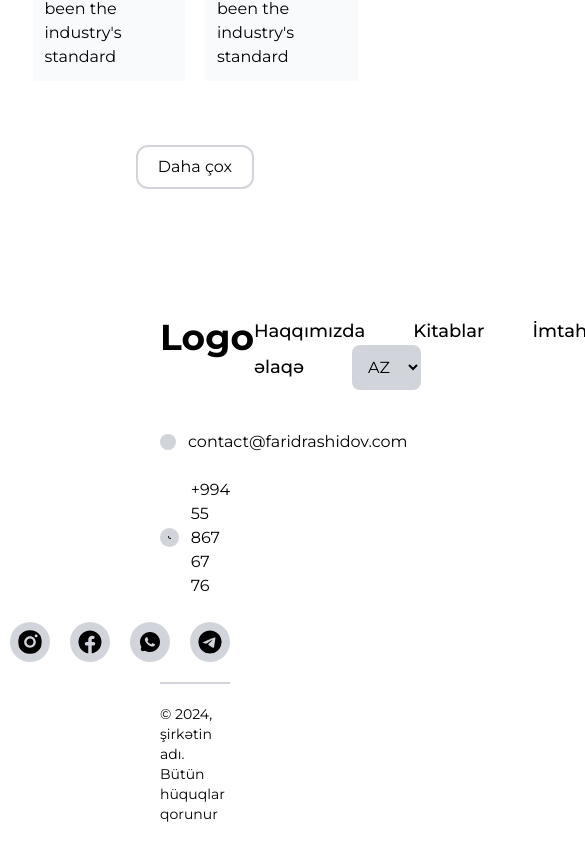
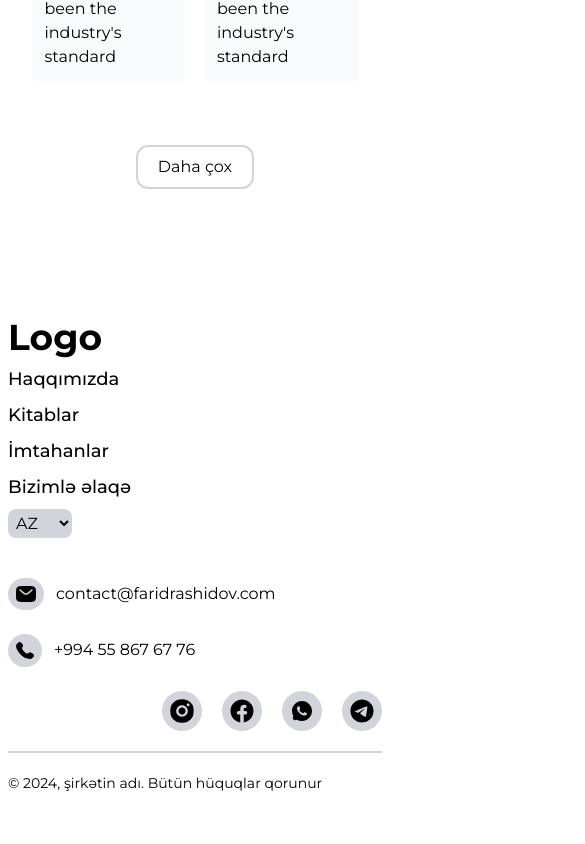
Before and after one commit to imrashidov/task-166, a React (Vite) app in the folder task-166/: page / in a window 390 px wide. Shown: the part 9744-10588 px from the top of the page, 585 px wide, since content can reach past the window. After the commit the page ends 10557 px from the top, so only its background shows below. Built offline with nearby package versions, Linux system fonts and the light colour scheme.

Commit message:
Fix: Styling Footer component for mobile

```diff
--- a/task-166/src/components/Footer.jsx
+++ b/task-166/src/components/Footer.jsx
@@ -19,12 +19,12 @@ export default function Footer() {
     { icon: telegram, alt: "Telegram" },
   ];
   return (
-    <div className="px-40">
-      <div className="flex justify-between mb-10">
+    <div className="px-40 max-md:px-2">
+      <div className="flex justify-between mb-10 max-md:flex-col">
         <a href="/" className="font-bold text-4xl ">
           Logo
         </a>
-        <nav>
+        <nav className="max-md:flex max-md:flex-col max-md:gap-2 max-md:mt-2">
           {Links.map((item) => (
             <a
               href={item.link}
@@ -34,7 +34,7 @@ export default function Footer() {
               {item.name}
             </a>
           ))}
-          <select className="bg-gray-300 rounded-lg p-3 dropdown-toggle">
+          <select className="bg-gray-300 rounded-lg p-3 max-md:p-1 dropdown-toggle max-md:w-16">
             <option value="AZ">AZ</option>
             <option value="EN">EN</option>
             <option value="RU">RU</option>
```
